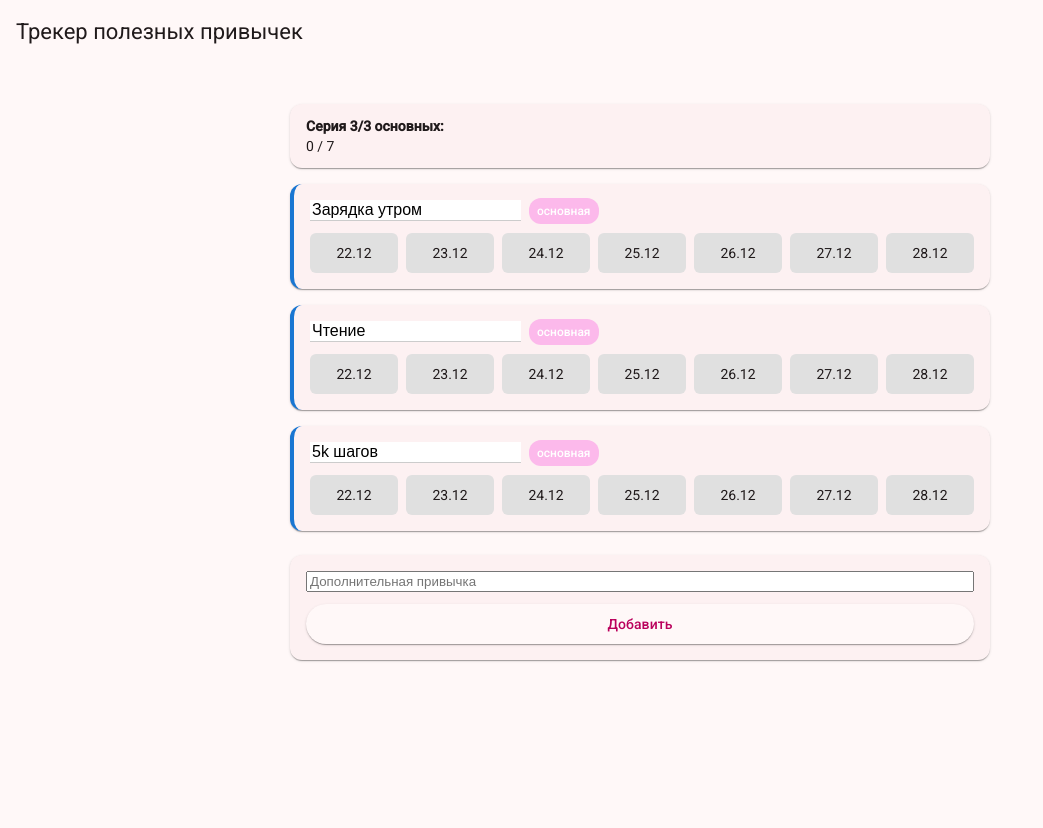
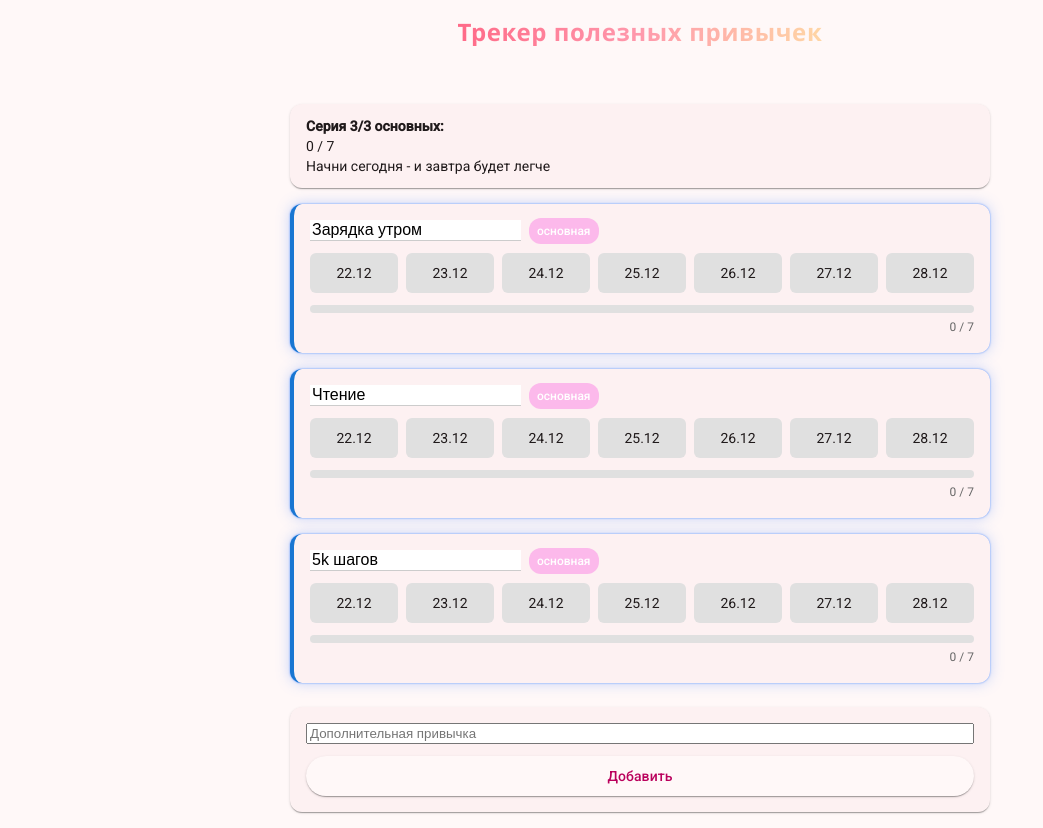
Before and after one commit to zxcdawqe/healthy-habits-tracker, an Angular app: page / in a window 1280 px wide. Shown: the whole page, without its empty margins (0-1043 px from the left). Before the commit the page ends 800 px from the top, so only its background shows below. Built offline with nearby package versions, Linux system fonts and the light colour scheme.

Commit message:
сделал красиво + прогрессбар(вместо графиков

```diff
--- a/src/app/app.css
+++ b/src/app/app.css
@@ -30,12 +30,25 @@
   background: #e0e0e0;
   border-radius: 6px;
   cursor: pointer;
+  transition: transform 0.15s ease, box-shadow 0.15s ease;
+}
+
+.day:hover{
+  transform: translateY(-3px);
+  box-shadow: 0 6px 14px rgba(64, 190, 81, 0.76);
 }
 
 .day.done {
   background: #4caf50;
   color: white;
 }
+
+.day.done::after {
+  content: "✔";
+  font-size: 14px;
+  margin-left: 4px;
+}
+
 
 .add-card {
   margin-top: 24px;
@@ -80,6 +93,9 @@
 
 .main-habit {
   border-left: 4px solid #1976d2;
+  box-shadow:
+    0 0 2px #4f8cff,
+    0 0 14px rgba(79,140, 255, 0.35);
 }
 
 .streak-card {
@@ -91,9 +107,25 @@
   margin-bottom: 16px;
   padding: 16px;
   text-align: center;
-  background: linear-gradient(135deg, #ffe082, #ffca28);
+  background: linear-gradient(135deg, #7cf8be, #8bbffa);
   color: #3e2723;
 }
+
+.legend-card {
+  animation: legendAppear 5s ease-out;
+}
+
+@keyframes legendAppear {
+  from {
+    transform: scale(0.95) translateY(10px);
+    opacity: 0;
+  }
+  to {
+    transform: scale(1) translateY(0);
+    opacity: 1;
+  }
+}
+
 
 .legend-title {
   font-size: 20px;
@@ -116,3 +148,54 @@
   display: block;
   margin: 0 auto 12px auto;
 }
+
+mat-toolbar {
+  justify-content: center;
+}
+
+.app-title {
+  font-size: 24px;
+  font-weight: 800;
+  letter-spacing: 0.6px;
+  font-family: 'Segoe UI', Roboto, Arial, sans-serif;
+
+  background: linear-gradient(
+    90deg,
+    #ff6a88,
+    #ff99ac,
+    #ffd6a5
+  );
+
+  -webkit-background-clip: text;
+  -webkit-text-fill-color: transparent;
+
+  background-clip: text;
+  color: transparent;
+}
+
+.progress {
+  height: 8px;
+  background: #e0e0e0;
+  border-radius: 6px;
+  overflow: hidden;
+  margin-top: 12px;
+}
+
+.progress-bar {
+  height: 100%;
+  background: linear-gradient(90deg, #4caf50, #81c784);
+  transition: width 0.3s ease;
+}
+
+.progress-text {
+  font-size: 12px;
+  color: #666;
+  margin-top: 4px;
+  text-align: right;
+}
+
+.streak-message {
+  margin-top: 8px;
+  font-weight: 600;
+  color: #444;
+}
--- a/src/app/app.html
+++ b/src/app/app.html
@@ -1,11 +1,15 @@
 <mat-toolbar color="primary">
-  <span>Трекер полезных привычек</span>
+  <span class = "app-title">Трекер полезных привычек</span>
 </mat-toolbar>
 
 <div class="container">
 
 <mat-card class="streak-card">
   <b>Серия 3/3 основных:</b> {{ mainStreak }} / 7
+
+  <div class = "streak-mesage">
+    {{getStreakMessage()}}
+  </div>
 </mat-card>
 
 <mat-card
@@ -67,6 +71,17 @@
       </div>
     </div>
 
+<div class="progress">
+  <div
+    class="progress-bar"
+    [style.width.%]="(getWeekDoneCount(habit) / 7) * 100"
+  ></div>
+</div>
+
+<div class="progress-text">
+  {{ getWeekDoneCount(habit) }} / 7
+</div>
+
   </mat-card>
 
   <mat-card class="add-card">
--- a/src/app/app.ts
+++ b/src/app/app.ts
@@ -123,4 +123,24 @@ private recomputeMainStreak(): void {
     this.habits = this.habitService.removeHabit(habit.id);
     this.recomputeMainStreak();
   }
+
+  getWeekDoneCount(habit: any): number {
+  return this.weekDays.filter(d =>
+    habit.completedDates.includes(d)
+  ).length;
+  }
+
+  getStreakMessage(): string {
+  if (this.mainStreak === 7) {
+    return 'Ты ваще легенда!!! 🔥🔥🔥';
+  }
+  if (this.mainStreak >= 5) {
+    return 'Отличный темп, не сбавляй 💪💪💪';
+  }
+  if (this.mainStreak >= 3) {
+    return 'Хорошее начало 👍👍👍';
+  }
+  return 'Начни сегодня - и завтра будет легче';
 }
+
+}
```
